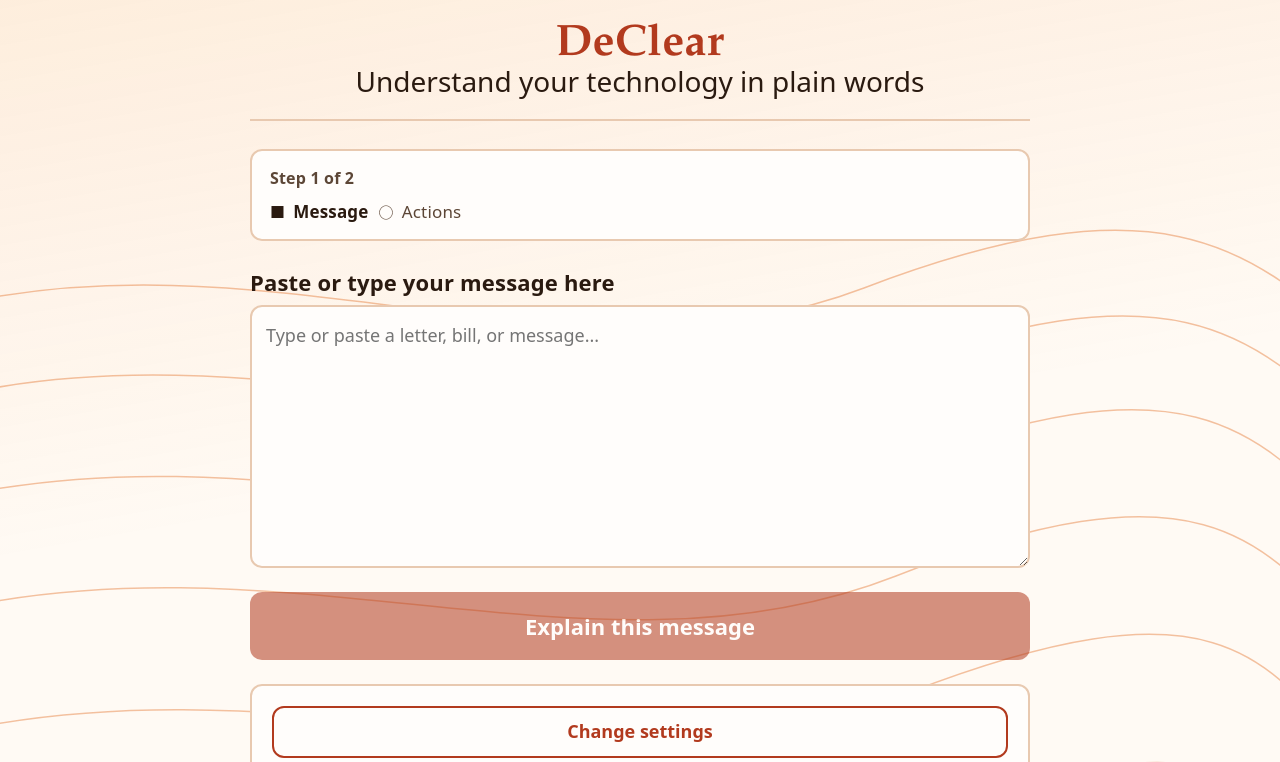
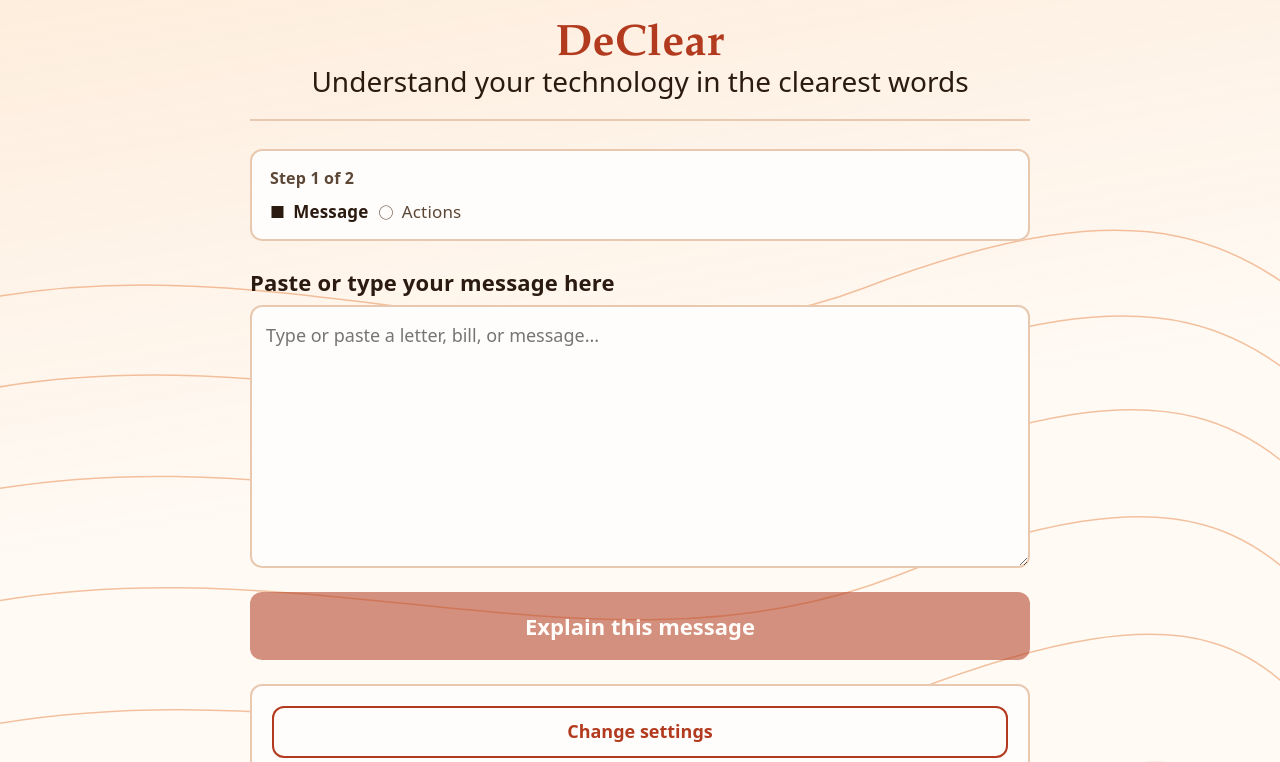
Before and after one commit to FlorianC-R/hackcessability-2026-DeClear, a React (Vite) app: page / in a window 1280 px wide. Shown: the top 762 px of the page. Built offline with nearby package versions, Linux system fonts and the light colour scheme.

Commit message:
copy: update tagline to 'Understand your technology in the clearest words'

```diff
--- a/src/i18n/en.js
+++ b/src/i18n/en.js
@@ -8,7 +8,7 @@
 export default {
   // Header
   'app.brand': 'DeClear',
-  'app.tagline': 'Understand your technology in plain words',
+  'app.tagline': 'Understand your technology in the clearest words',
 
   // Stage progress
   'progress.count': 'Step {current} of {total}',
--- a/src/i18n/es.js
+++ b/src/i18n/es.js
@@ -3,7 +3,7 @@
 
 export default {
   'app.brand': 'DeClear',
-  'app.tagline': 'Entienda su tecnología en palabras sencillas',
+  'app.tagline': 'Entienda su tecnología con las palabras más claras',
 
   'progress.count': 'Paso {current} de {total}',
   'progress.message': 'Mensaje',
--- a/src/i18n/fr.js
+++ b/src/i18n/fr.js
@@ -3,7 +3,7 @@
 
 export default {
   'app.brand': 'DeClear',
-  'app.tagline': 'Comprenez votre technologie en mots simples',
+  'app.tagline': 'Comprenez votre technologie avec les mots les plus clairs',
 
   'progress.count': 'Étape {current} sur {total}',
   'progress.message': 'Message',
--- a/src/i18n/zh-CN.js
+++ b/src/i18n/zh-CN.js
@@ -3,7 +3,7 @@
 
 export default {
   'app.brand': 'DeClear',
-  'app.tagline': '用简单易懂的话，帮您看懂手机和电脑',
+  'app.tagline': '用最清晰的话，帮您看懂手机和电脑',
 
   'progress.count': '第 {current} 步，共 {total} 步',
   'progress.message': '信息',
```
